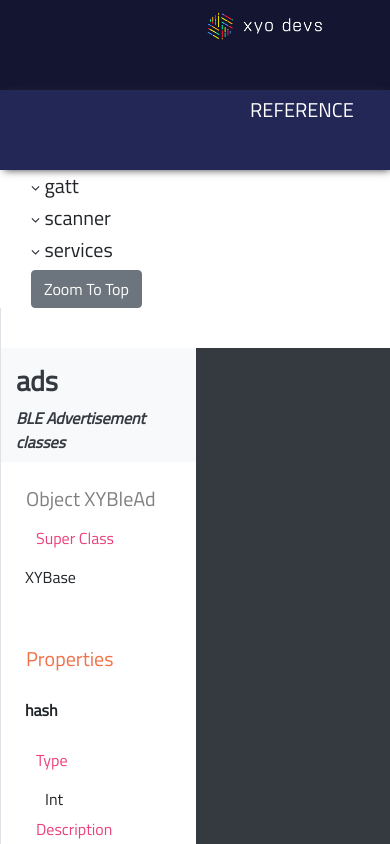
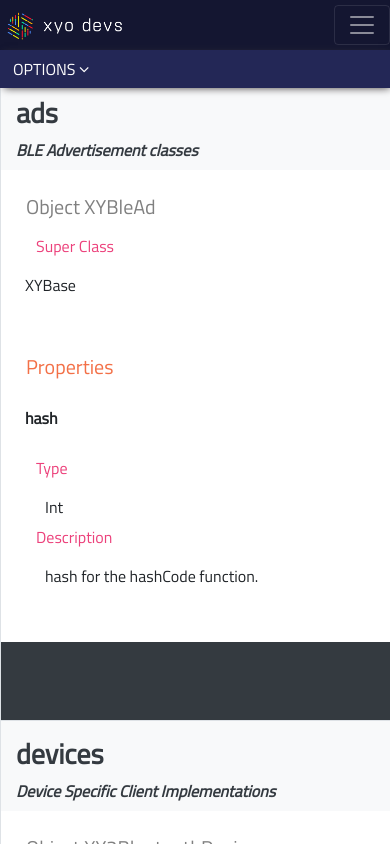
Before and after one commit to XYOracleNetwork-v1/app-reference-react, a React (Create React App) app: page / in a window 390 px wide. Shown: the top 844 px of the page. Built offline with nearby package versions, Linux system fonts and the light colour scheme.

Commit message:
Responsiveness on the Reference Page

```diff
--- a/src/App.css
+++ b/src/App.css
@@ -66,7 +66,7 @@ img {
   margin: 0 auto;
   position: -webkit-sticky;
   position: sticky;
-  top: 50px;
+  top: 5rem;
   padding-top: 62px;
 }
 
@@ -86,3 +86,7 @@ img {
 .navbar-toggler-icon {
   color: 'white'
 }
+
+.bg-navy {
+  background: #141631
+}
--- a/src/App.js
+++ b/src/App.js
@@ -89,13 +89,13 @@ class App extends Component {
         </div>
         <Container fluid style={containerStyle}>
           <Row>
-            <Col xs='auto'>
+              <Col xs="auto" className="d-none d-sm-block">
               <SideNav
                 methods={this.state.methods}
                 product={this.state.products}
                 />
             </Col>
-            <Col className="border-left">
+            <Col className="xs-6 border-left">
                 {
                   this.state.methods === nodePkgObjectState.modules ?
                   <NodeMethodOutputView
@@ -117,7 +117,7 @@ class App extends Component {
 }
 
 const containerStyle = {
-  marginTop: '3rem'
+  marginTop: '5rem'
 }
 
 export default App
--- a/src/components/Header.js
+++ b/src/components/Header.js
@@ -25,7 +25,7 @@ export default class Header extends Component {
     }
   }
 
-  toggle() {
+  toggle(e) {
     this.setState({
       isOpen: !this.state.isOpen
     })
@@ -52,13 +52,14 @@ export default class Header extends Component {
   render() {
     return (
       <div style={xyoNav}>
-        <Navbar expand="md">
-          <NavbarBrand href="https://developers.xyo.network/" style={navTextStyle}>REFERENCE</NavbarBrand>
-          <NavbarToggler onClick={this.toggle} />
+        <Navbar className="container navbar-dark" expand="md">
+          <button onClick={this.toggle} className="btn text-white d-md-none d-lg-none" type="button" data-toggle="collapse" data-target="#navbarSupportedContent" aria-controls="navbarSupportedContent" aria-expanded="false" aria-label="Toggle navigation">
+            <span className="">OPTIONS  <i className="fa fa-angle-down text-white"></i></span>
+          </button>
           <Collapse isOpen={this.state.isOpen} navbar>
             <Nav navbar className="navbar-inverse bg-inverse">
               <UncontrolledDropdown nav inNavbar setActiveFromChild>
-                <DropdownToggle nav caret style={navTextStyle}>
+                <DropdownToggle nav caret className="text-white">
                   Products
                 </DropdownToggle>
                 <DropdownMenu right>
@@ -66,7 +67,7 @@ export default class Header extends Component {
                 </DropdownMenu>
               </UncontrolledDropdown>
                 <UncontrolledDropdown nav inNavbar>
-                <DropdownToggle nav caret style={navTextStyle}>
+                <DropdownToggle nav caret className="text-white">
                   Platforms
                 </DropdownToggle>
                 <DropdownMenu right>
@@ -74,7 +75,7 @@ export default class Header extends Component {
                 </DropdownMenu>
               </UncontrolledDropdown>
                 <UncontrolledDropdown nav inNavbar>
-                <DropdownToggle nav caret style={navTextStyle}>
+                <DropdownToggle nav caret className="text-white">
                   Locale
                 </DropdownToggle>
                 <DropdownMenu right>
@@ -92,7 +93,7 @@ export default class Header extends Component {
                 </DropdownMenu>
               </UncontrolledDropdown>
               <NavItem>
-                <NavLink href="https://github.com/XYOracleNetwork" style={navTextStyle} target="_blank">GitHub</NavLink>
+                <NavLink href="https://github.com/XYOracleNetwork" className="text-white" target="_blank">GitHub</NavLink>
               </NavItem>
             </Nav>
           </Collapse>
@@ -102,13 +103,8 @@ export default class Header extends Component {
   }
 }
 
-const navTextStyle = {
-  color: 'white',
-}
-
 const xyoNav = {
   backgroundColor: '#232756',
   boxShadow: '2px 2px 8px -2px #3f3b3b',
-  paddingLeft: '250px',
   margin: '0'
 }
--- a/src/components/MainHeader.js
+++ b/src/components/MainHeader.js
@@ -29,23 +29,23 @@ export default class MainHeader extends Component {
 
   render() {
     return (
-      <div style={xyoNav}>
-        <Navbar expand="md">
-          <NavbarBrand href="http://developers.xyo.network/" style={navBrandStyle}><img src={logo} alt="XYO Dev Portal" /></NavbarBrand>
+      <div className="bg-navy">
+        <Navbar expand="md" className="container navbar-dark">
+          <NavbarBrand href="http://developers.xyo.network/" className="text-white"><img src={logo} alt="XYO Dev Portal" /></NavbarBrand>
             <NavbarToggler onClick={this.toggle} />
               <Collapse isOpen={this.state.isOpen} navbar>
                 <Nav navbar className="ml-auto navbar-inverse bg-inverse">
                   <NavItem>
-                  <NavLink href="https://developers.xyo.network/docs/en/getting-started/" style={navTextStyle} >Getting Started</NavLink>
+                  <NavLink href="https://developers.xyo.network/docs/en/getting-started/" className="text-white" >Getting Started</NavLink>
                   </NavItem>
                   <NavItem>
-                  <NavLink href="https://developers.xyo.network/docs/en/Introduction/" style={navTextStyle}>Guides</NavLink>
+                  <NavLink href="https://developers.xyo.network/docs/en/Introduction/" className="text-white">Guides</NavLink>
                   </NavItem>
                   <NavItem>
-                  <NavLink href="http://reference.xyo.network/" style={navTextStyle}>Reference</NavLink>
+                  <NavLink href="http://reference.xyo.network/" className="text-white">Reference</NavLink>
                   </NavItem>
                   <NavItem>
-                    <NavLink href="https://developers.xyo.network/help/" style={navTextStyle} target="_blank">Help</NavLink>
+                    <NavLink href="https://developers.xyo.network/help/" className="text-white" target="_blank">Help</NavLink>
                   </NavItem>
                 </Nav>
             </Collapse>
@@ -54,22 +54,3 @@ export default class MainHeader extends Component {
     )
   }
 }
-
-const navTextStyle = {
-  color: 'white',
-}
-
-const navBrandStyle = {
-  color: 'white',
-  paddingLeft: '200px'
-}
-
-const xyoNav = {
-  background: '#141631',
-  color: '#fff',
-  minHeight: '50px',
-  padding: '0',
-  width: '100%',
-  zIndex: '9999',
-  paddingRight: '200px'
-}
--- a/src/components/MethodOutputView.js
+++ b/src/components/MethodOutputView.js
@@ -12,19 +12,19 @@ export default class MethodView extends Component {
     const { methods } = this.props
 
     return methods.map(method =>
-      <div className="outputContainer">
+      <div>
         <Row className="pb-3 my-0 bg-dark text-light">
-        <Col className="col-6 bg-light text-dark pb-2" style={negativeMargin}>
+        <Col className="col-12 col-sm-6 bg-light text-dark pb-2" style={negativeMargin}>
           <h3 className="font-weight-bold mt-3">{method.name}</h3>
           <strong><i>{method.desc}</i></strong>
         </Col>
-        <Col className="col-6 bg-dark text-light">
+          <Col className="col-12 col-sm-6 bg-dark text-light">
         </Col>
       </Row>
       <div>
         {method.objects.map(object => (
           <Row className="border-bottom">
-            <Col style={colAppStyle}>
+            <Col className="col-12 col-sm-6" style={colAppStyle}>
               <div>
                 <h5 key={`${method}`} style={{color: 'grey'}}> Object <a name={`${object.name}`}> {object.name} </a> </h5>
                 {object.super ? <h6 style={xyoPinkText}>Super Class</h6> : <p></p>}
--- a/src/components/SideNav.js
+++ b/src/components/SideNav.js
@@ -17,7 +17,7 @@ export default class SideNav extends Component {
         <h5 id={`${method.name}`}>
             <i style={iconSize} className="fa fa-angle-down"></i> {method.name}
           </h5>
-        <UncontrolledCollapse toggler={`${method.name}`}>
+        <UncontrolledCollapse className="ml-3" toggler={`${method.name}`}>
             <ul key={`${method.name}`} style={textDecorationStyle}>
                 { method.objects.map((object, i) => (
                   <li key={object.name} style={textDecorationStyle}>
```
